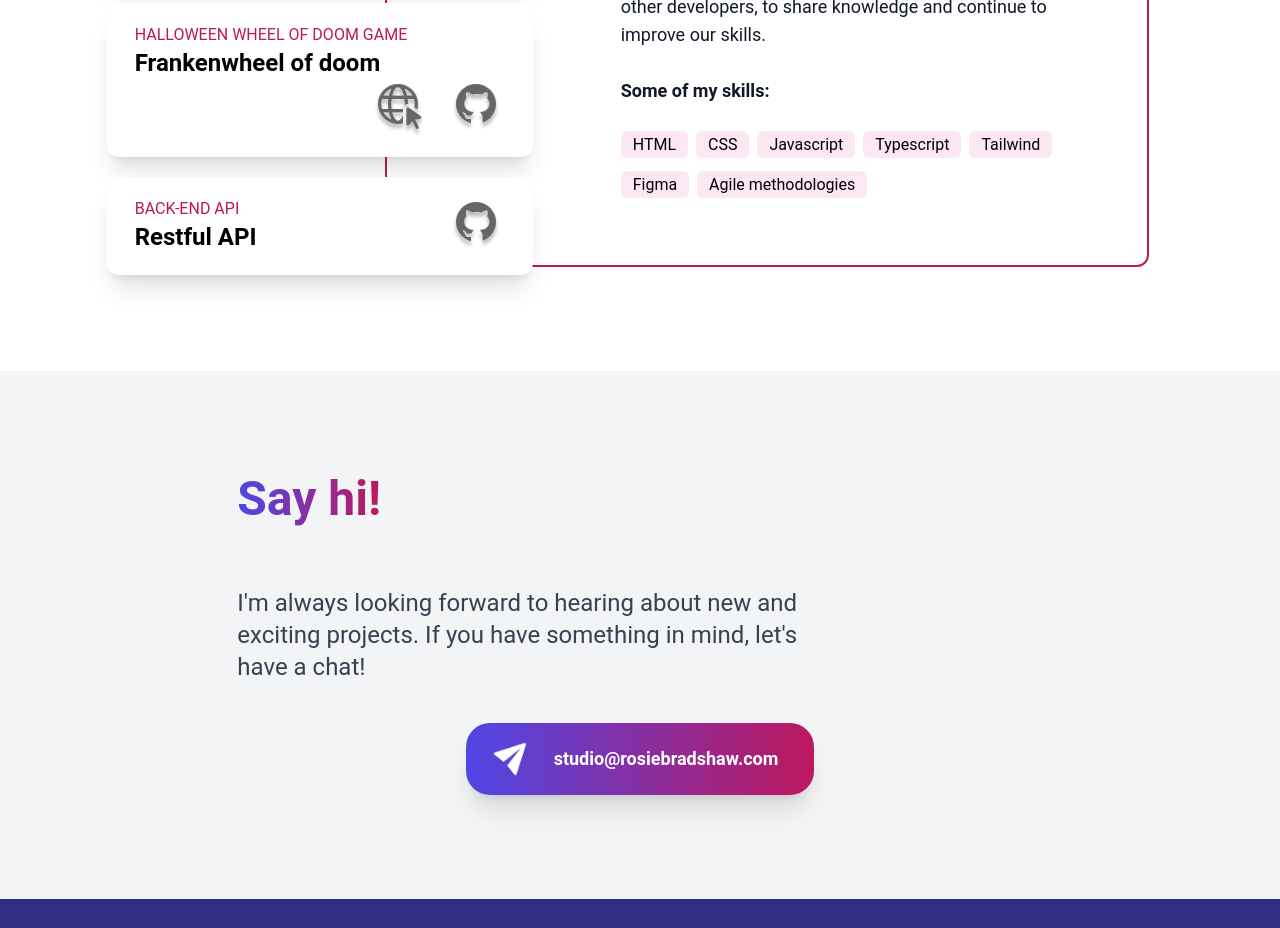
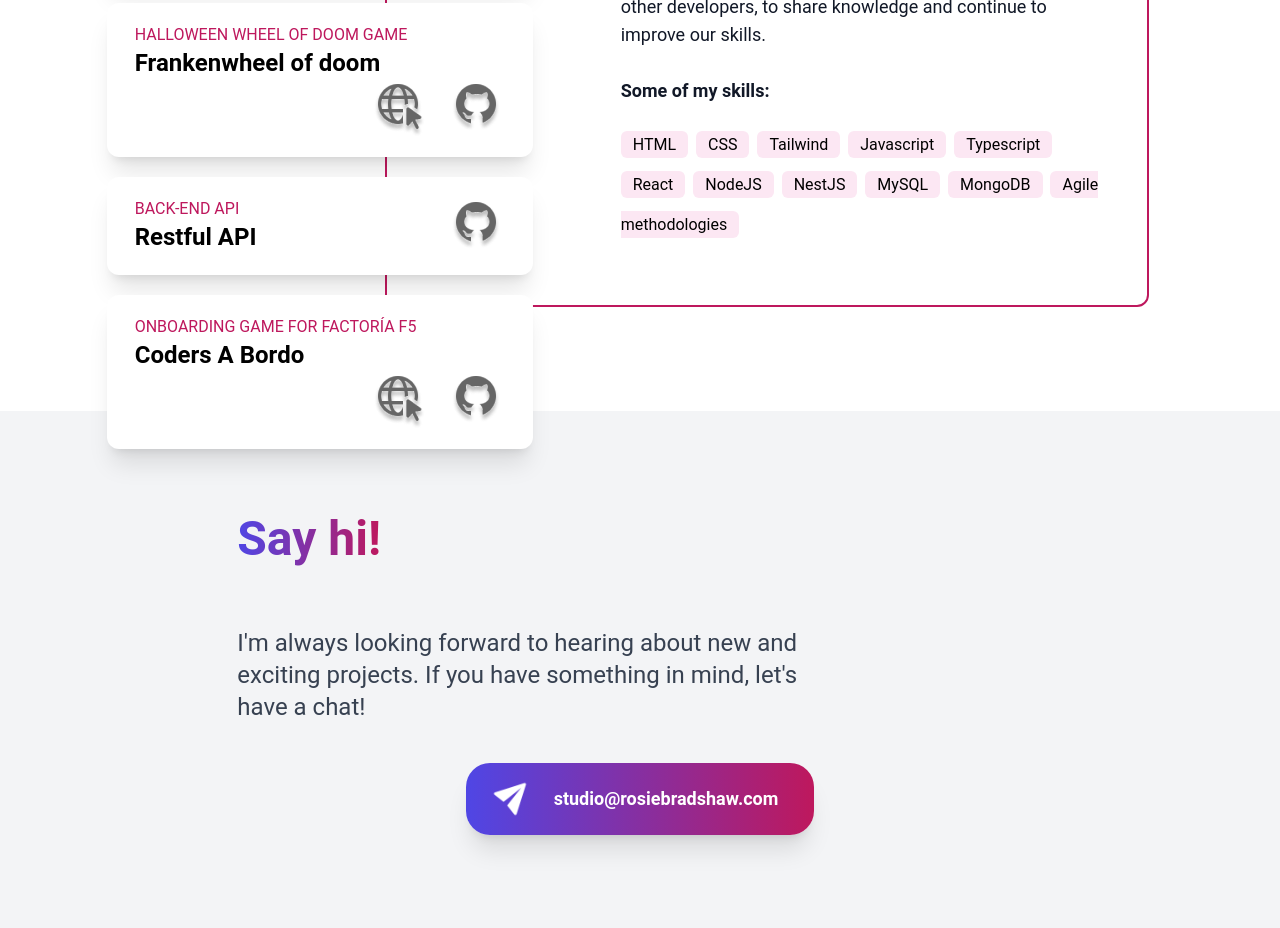
Before and after one commit to Rosie-Bradshaw/portfolio, a website: page index.html in a window 1280 px wide. Shown: the part 3373-4301 px from the top of the page. Drawn offline with Linux system fonts and the light colour scheme.

Commit message:
new projects and skills added

```diff
--- a/index.html
+++ b/index.html
@@ -7,6 +7,7 @@
     <link rel="stylesheet" href="./dist/output.css">
     <title>Rosie Bradshaw Portfolio</title>
     <link rel="shortcut icon" href="#">
+    <link rel="icon" type="image/x-icon" href="./assets/images/rb-logo.png">
     <script src="./dist/index.js" defer></script>
 </head>
 <body>
@@ -204,10 +205,14 @@
                   <div class="my-5 leading-10">
                     <span class="bg-pink-100 rounded-md px-3 py-1 mr-1">HTML</span>
                     <span class="bg-pink-100 rounded-md px-3 py-1 mr-1">CSS</span>
+                    <span class="bg-pink-100 rounded-md px-3 py-1 mr-1">Tailwind</span>
                     <span class="bg-pink-100 rounded-md px-3 py-1 mr-1">Javascript</span>
                     <span class="bg-pink-100 rounded-md px-3 py-1 mr-1">Typescript</span>
-                    <span class="bg-pink-100 rounded-md px-3 py-1 mr-1">Tailwind</span>
-                    <span class="bg-pink-100 rounded-md px-3 py-1 mr-1">Figma</span>
+                    <span class="bg-pink-100 rounded-md px-3 py-1 mr-1">React</span>
+                    <span class="bg-pink-100 rounded-md px-3 py-1 mr-1">NodeJS</span>
+                    <span class="bg-pink-100 rounded-md px-3 py-1 mr-1">NestJS</span>
+                    <span class="bg-pink-100 rounded-md px-3 py-1 mr-1">MySQL</span>
+                    <span class="bg-pink-100 rounded-md px-3 py-1 mr-1">MongoDB</span>
                     <span class="bg-pink-100 rounded-md px-3 py-1 mr-1">Agile methodologies</span>
                   </div>
                 </div>
@@ -255,6 +260,20 @@
                   <a href="https://github.com/api-rest/portfolio" class="hover:scale-110 transition duration-150"><img src="./assets/images/GitHub.png" alt="api-rest-github"></a>
                 </div>
               </div>
+              <div
+                class="shadow-xl rounded-xl px-7 py-5 flex flex-wrap bg-white mb-5 lg:min-w-[420px] hover:scale-105 transition duration-150">
+                <div>
+                  <p class="text-pink-700">ONBOARDING GAME FOR FACTORÍA F5</p>
+                  <h4 class="font-semibold text-2xl">Coders A Bordo</h4>
+                </div>
+                <div class="flex ml-auto">
+                  <a href="https://codersabordo.netlify.app/" class="mr-5 hover:scale-110 transition duration-150"><img
+                      src="./assets/images/Internet.png" alt="coders-a-bordo-page"></a>
+                  <a href="https://github.com/orgs/stranger-strings-team/repositories" class="hover:scale-110 transition duration-150"><img
+                      src="./assets/images/GitHub.png" alt="coders-a-bordo-github"></a>
+                </div>
+              </div>
+
 
 
             </div>
--- /dev/null
+++ b/src/style.css
@@ -0,0 +1,3 @@
+@tailwind base;
+@tailwind components;
+@tailwind utilities;
```
Also changed, not shown: assets/images/rb-logo.png (added), dist/output.css.
